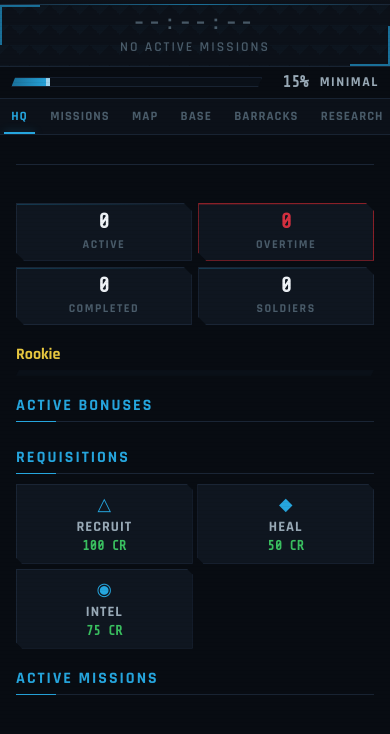
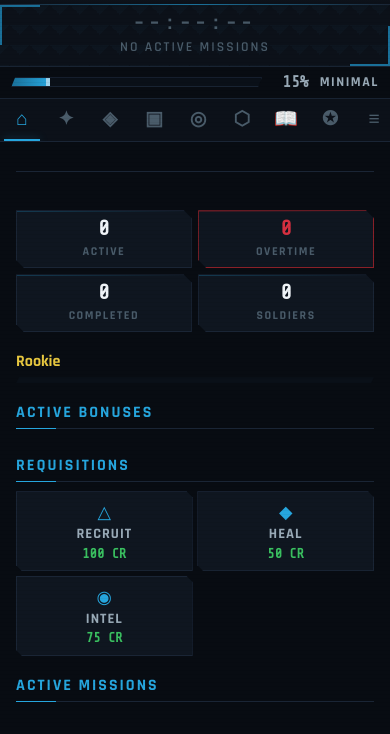
Before and after one commit to apartment09/unopcom, a website: page public/index.html in a window 390 px wide. Shown: the part 38-772 px from the top of the page. Drawn offline with nearby package versions, Linux system fonts and the light colour scheme; no server answers.

Commit message:
Replace nav tab labels with icons on mobile (≤480px)
Each tab gets a data-icon attribute; at ≤480px font-size is set to 0
(hiding text) and ::before renders the icon via attr(data-icon).
Tabs become fixed 44px-wide touch targets instead of scrolling text.
Desktop and tablet (768px) keep full text labels unchanged.

Co-Authored-By: Claude Sonnet 4.6 <noreply@anthropic.com>

```diff
--- a/public/index.html
+++ b/public/index.html
@@ -60,15 +60,15 @@
 
   <!-- ── Tab Bar ────────────────────────────────────────────────── -->
   <nav id="tab-bar">
-    <button class="tab active" data-tab="dashboard">HQ</button>
-    <button class="tab" data-tab="missions">MISSIONS</button>
-    <button class="tab" data-tab="map">MAP</button>
-    <button class="tab" data-tab="base">BASE</button>
-    <button class="tab" data-tab="barracks">BARRACKS</button>
-    <button class="tab" data-tab="research">RESEARCH</button>
-    <button class="tab" data-tab="story">STORY</button>
-    <button class="tab" data-tab="achievements">MEDALS</button>
-    <button class="tab" data-tab="log">LOG</button>
+    <button class="tab active" data-tab="dashboard" data-icon="⌂">HQ</button>
+    <button class="tab" data-tab="missions" data-icon="✦">MISSIONS</button>
+    <button class="tab" data-tab="map" data-icon="◈">MAP</button>
+    <button class="tab" data-tab="base" data-icon="▣">BASE</button>
+    <button class="tab" data-tab="barracks" data-icon="◎">BARRACKS</button>
+    <button class="tab" data-tab="research" data-icon="⬡">RESEARCH</button>
+    <button class="tab" data-tab="story" data-icon="📖">STORY</button>
+    <button class="tab" data-tab="achievements" data-icon="✪">MEDALS</button>
+    <button class="tab" data-tab="log" data-icon="≡">LOG</button>
   </nav>
 
   <!-- ── Dashboard ──────────────────────────────────────────────── -->
--- a/public/style.css
+++ b/public/style.css
@@ -2094,8 +2094,20 @@ body::after {
   .deadline-timer.idle { font-size: 1.2rem; }
   .deadline-label { font-size: 0.85rem; }
 
-  /* Tab bar */
-  .tab { font-size: 0.8rem; letter-spacing: 1px; padding: 0.6rem 0.7rem; }
+  /* Tab bar: icon-only mode */
+  .tab {
+    font-size: 0;         /* hide text */
+    letter-spacing: 0;
+    padding: 0.55rem 0;
+    width: 44px;
+    flex: 0 0 44px;
+  }
+  .tab::before {
+    content: attr(data-icon);
+    font-size: 1.2rem;
+    letter-spacing: 0;
+    display: block;
+  }
 
   /* Mission cards */
   .mission-card { padding: 0.6rem 0.6rem; gap: 0.5rem; }
```
